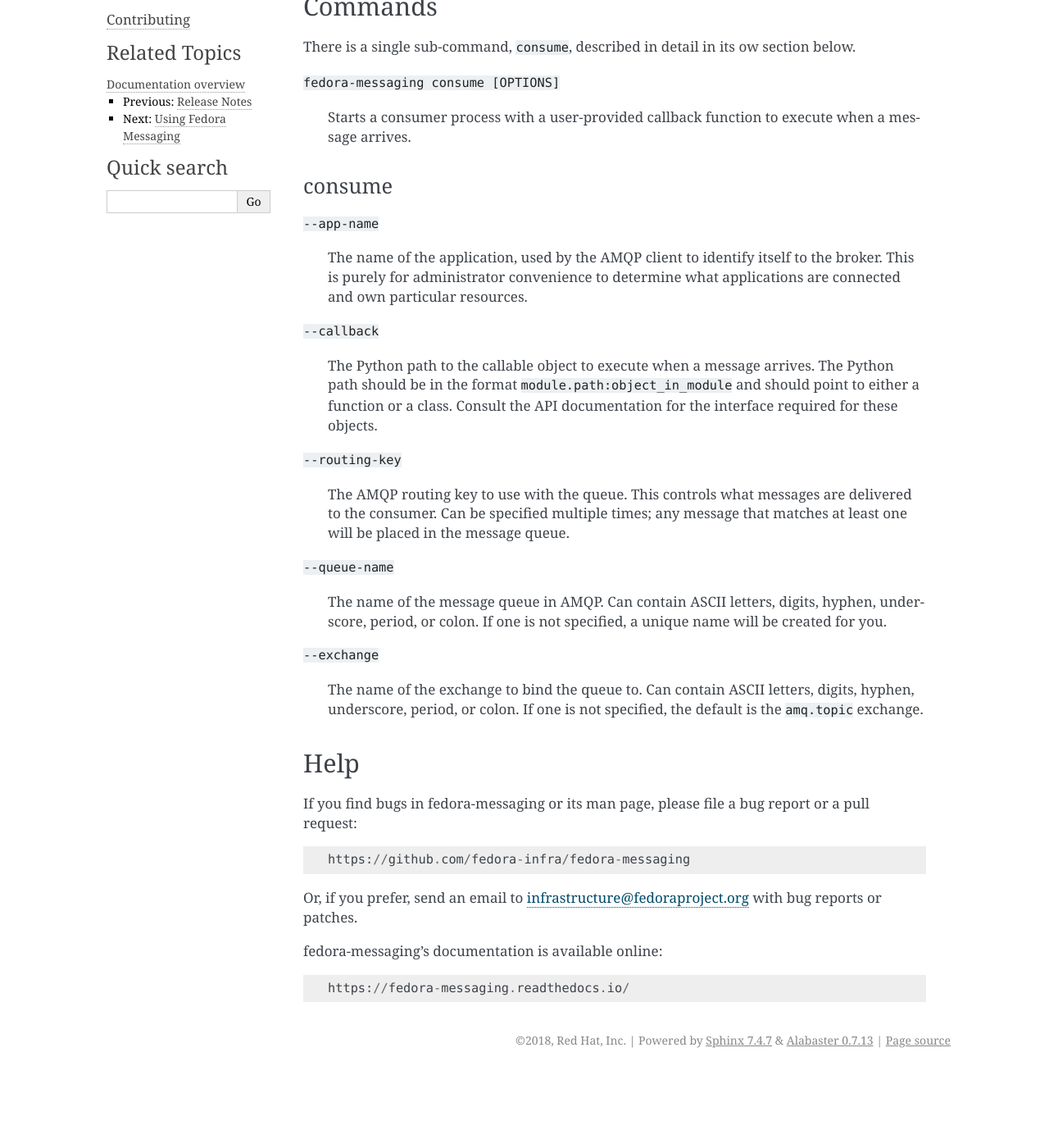
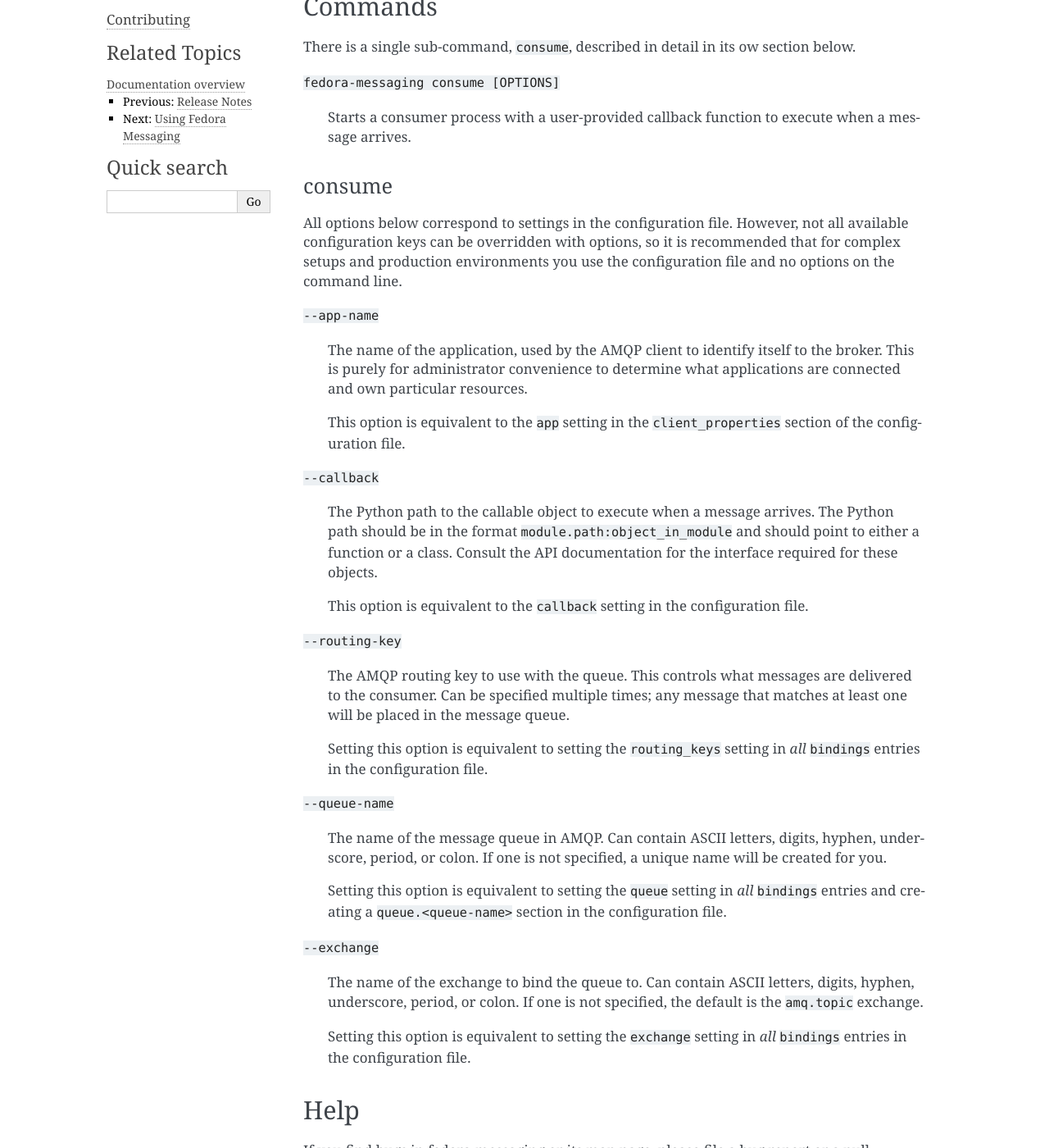
Before and after one commit to fedora-infra/fedora-messaging, a Sphinx documentation site: the page built from docs/fedora-messaging.rst, in a window 1280 px wide and 1400 px high, scrolled down 650 px. Shown: the whole window at 82% size. Built offline with Sphinx 7.4.7, drawn with Linux system fonts in a browser that asks for light colours; before the commit the page ends 1958 px from its top, so only the background shows below that.

Commit message:
Allow declaring --exchange/--queue-name/--routing-key independently
The command-line flags on the consume command are intended to make it
quick and easy to run simple consumers without fiddling with a
configuration file.

To this end, allow users to override --exchange, --queue-name, and
--routing-key, rather than requiring none or all. This brings it in line
with the manual page which states defaults for queue-name and exchange
will be used if they are not provided.

This implementation is simplistic in that it sets all bindings in the
configuration to be for the provided values. However, the command line
interface options do not offer a way exactly declare exchanges, queues,
and bindings (durability options, arbitrary arguments, etc) so the
documentation is updated to indicate for complex queue configurations,
the configuration file should be used instead of command-line arguments.

Signed-off-by: Jeremy Cline <jcline@redhat.com>

```diff
--- a/docs/fedora-messaging.rst
+++ b/docs/fedora-messaging.rst
@@ -42,11 +42,19 @@
 consume
 -------
 
+All options below correspond to settings in the configuration file. However,
+not all available configuration keys can be overridden with options, so it is
+recommended that for complex setups and production environments you use the
+configuration file and no options on the command line.
+
 ``--app-name``
 
     The name of the application, used by the AMQP client to identify itself to
     the broker. This is purely for administrator convenience to determine what
     applications are connected and own particular resources.
+
+    This option is equivalent to the ``app`` setting in the ``client_properties``
+    section of the configuration file.
 
 ``--callback``
 
@@ -55,11 +63,17 @@
     and should point to either a function or a class. Consult the API
     documentation for the interface required for these objects.
 
+    This option is equivalent to the ``callback`` setting in the configuration
+    file.
+
 ``--routing-key``
 
     The AMQP routing key to use with the queue. This controls what messages are
     delivered to the consumer. Can be specified multiple times; any message
     that matches at least one will be placed in the message queue.
+
+    Setting this option is equivalent to setting the ``routing_keys`` setting
+    in *all* ``bindings`` entries in the configuration file.
 
 ``--queue-name``
 
@@ -67,11 +81,18 @@
     hyphen, underscore, period, or colon. If one is not specified, a unique
     name will be created for you.
 
+    Setting this option is equivalent to setting the ``queue`` setting in *all*
+    ``bindings`` entries and creating a ``queue.<queue-name>`` section in the
+    configuration file.
+
 ``--exchange``
 
     The name of the exchange to bind the queue to. Can contain ASCII letters,
     digits, hyphen, underscore, period, or colon. If one is not specified, the
     default is the ``amq.topic`` exchange.
+
+    Setting this option is equivalent to setting the ``exchange`` setting
+    in *all* ``bindings`` entries in the configuration file.
 
 
 Help
```
Also changed, not shown: 2 other files.
